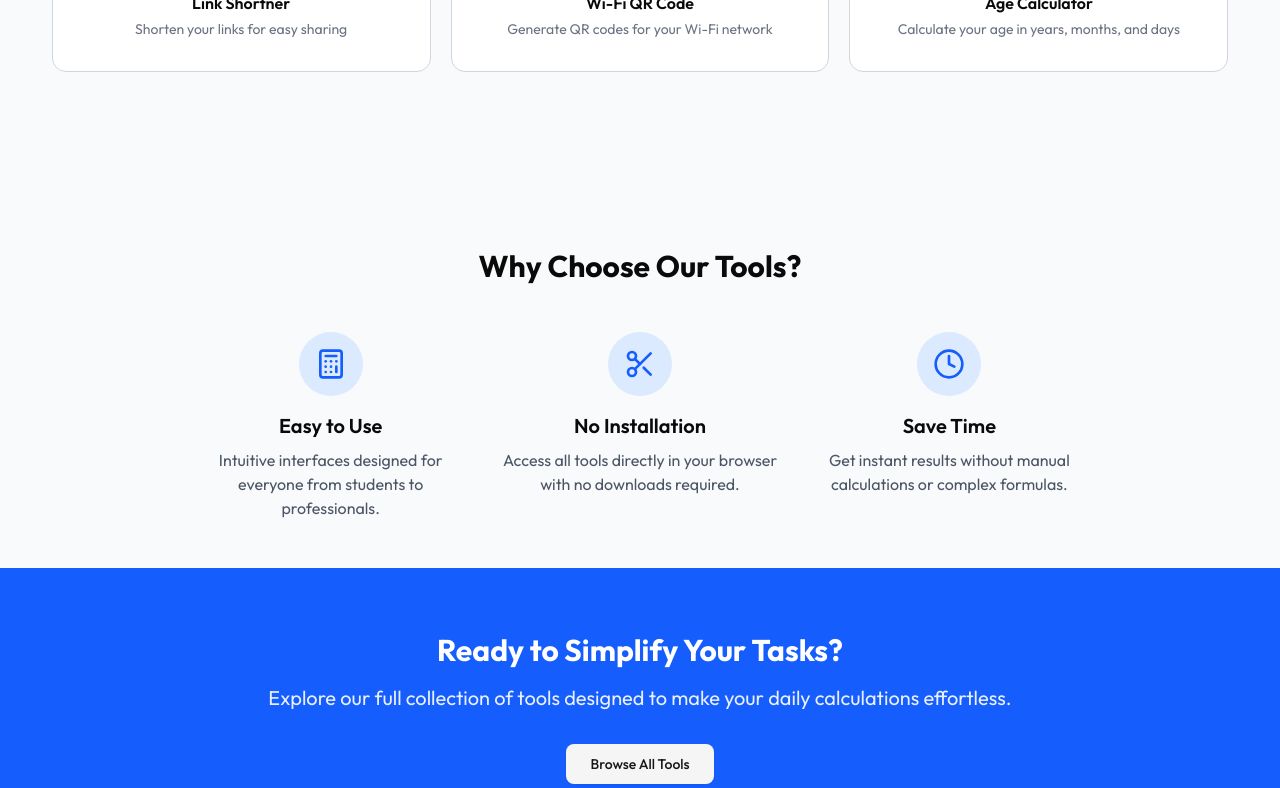
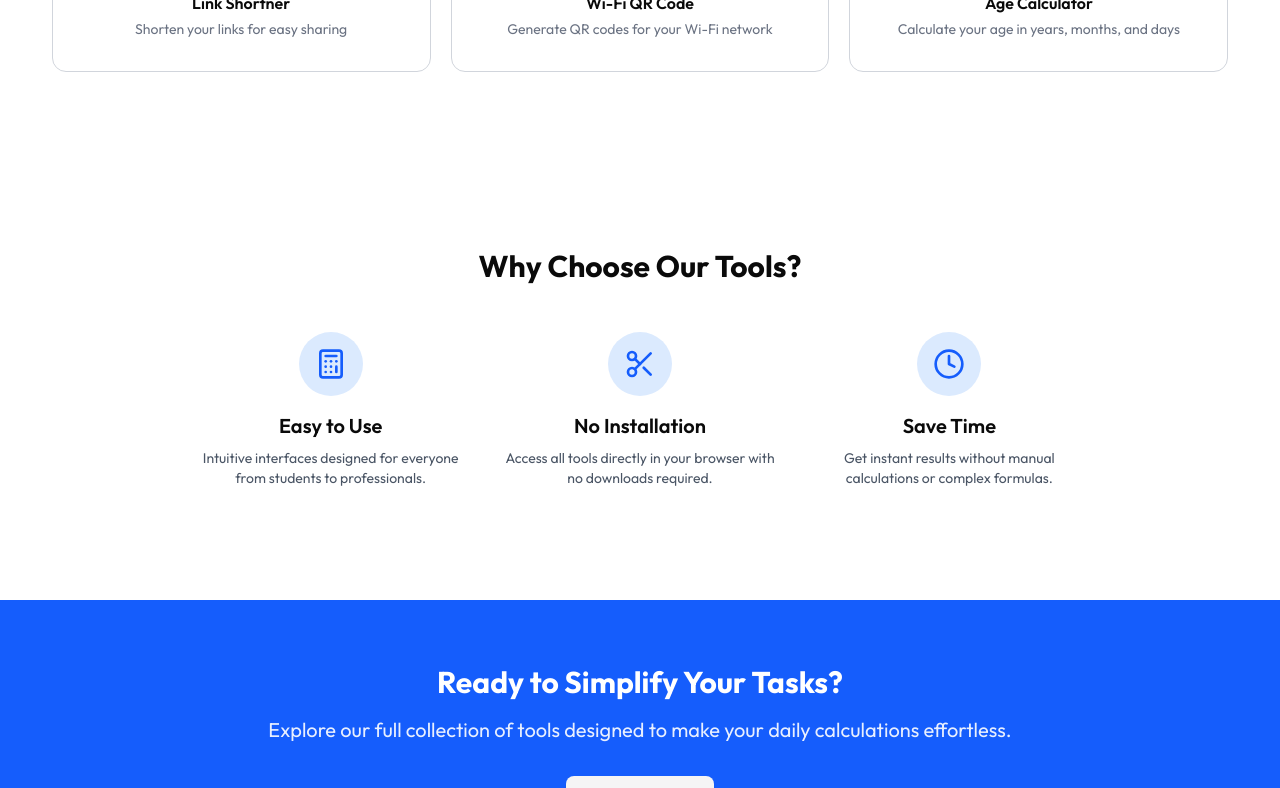
Before and after one commit to tasnimultas67/toolstrek, a Next.js app: page / in a window 1280 px wide. Shown: the part 880-1668 px from the top of the page. Built offline with nearby package versions, Linux system fonts and the light colour scheme.

Commit message:
feat: Update styling in Home and HServices components for improved readability and aesthetics

```diff
--- a/app/page.js
+++ b/app/page.js
@@ -12,7 +12,7 @@ export default function Home() {
         <HServices />
         <div className="bg-gradient-to-b from-gray-50 to-white">
           {/* Features Section */}
-          <section className="py-12 px-4 sm:px-6 lg:px-8 bg-gray-50">
+          <section className="pt-12 pb-28 px-4 sm:px-6 lg:px-8 bg-white">
             <div className="max-w-4xl mx-auto">
               <h2 className="text-3xl font-bold text-center mb-12">
                 Why Choose Our Tools?
@@ -24,7 +24,7 @@ export default function Home() {
                     <Calculator className="w-8 h-8 text-blue-600" />
                   </div>
                   <h3 className="text-xl font-semibold mb-2">Easy to Use</h3>
-                  <p className="text-gray-600">
+                  <p className="text-gray-600 text-sm">
                     Intuitive interfaces designed for everyone from students to
                     professionals.
                   </p>
@@ -37,7 +37,7 @@ export default function Home() {
                   <h3 className="text-xl font-semibold mb-2">
                     No Installation
                   </h3>
-                  <p className="text-gray-600">
+                  <p className="text-gray-600 text-sm">
                     Access all tools directly in your browser with no downloads
                     required.
                   </p>
@@ -48,7 +48,7 @@ export default function Home() {
                     <Clock className="w-8 h-8 text-blue-600" />
                   </div>
                   <h3 className="text-xl font-semibold mb-2">Save Time</h3>
-                  <p className="text-gray-600">
+                  <p className="text-gray-600 text-sm">
                     Get instant results without manual calculations or complex
                     formulas.
                   </p>
--- a/app/tools-compo/HServices.js
+++ b/app/tools-compo/HServices.js
@@ -5,7 +5,7 @@ import Link from "next/link";
 
 const HServices = () => {
   return (
-    <div className="bg-gray-50 py-24 sm:py-32 border-t border-gray-900/10">
+    <div className="bg-white py-24 sm:py-32 border-t border-gray-900/10">
       {/* Services/Tools */}
       <div className="max-w-[1280px] mx-auto px-2 lg:px-4">
         <div className="flex max-w-7xl items-center justify-center px-6 lg:px-8 gap-5 ">
```
